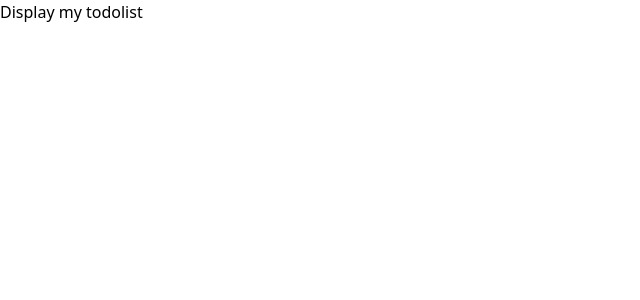
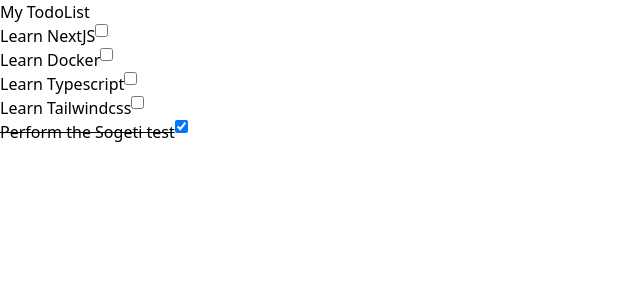
Before and after one commit to LaurentGourouvin/sogeti-test, a React (Create React App) app: page / in a window 1280 px wide. Shown: the top 300 px of the page, without its empty margins (0-640 px from the left). Built offline with nearby package versions, Linux system fonts and the light colour scheme.

Commit message:
(features) Change a TODO state As a user i would like to change a todo state by checking a 'box'

```diff
--- a/src/components/App.js
+++ b/src/components/App.js
@@ -1,34 +1,11 @@
-// Import deps
-import { useEffect, useState } from "react";
-import { v4 as uuidv4 } from "uuid";
-
 // Import own module
-import dataTodoList from "../data/todolist.json";
-import { Todo } from "./Todo/Todo";
+import { TodoList } from "./TodoList/TodoList";
 
 function App() {
-  // State
-  const [showTodoList, setShowTodoList] = useState(false);
-  const [todosList, setTodosList] = useState([]);
-
-  // Handlers
-  const handleClickShowTodos = () => {
-    setShowTodoList(!showTodoList);
-  };
-
-  // Hooks
-  useEffect(() => {
-    setTodosList(dataTodoList);
-  }, []);
-
-  // Dynamic button
-  const btnText = showTodoList ? "Hide" : "Display";
-
   return (
     <div className="App">
-      <button onClick={handleClickShowTodos}>{btnText} my todolist</button>
-      {showTodoList &&
-        todosList.map((oneTodo) => <Todo key={uuidv4()} {...oneTodo} />)}
+      <h1>My TodoList</h1>
+      <TodoList />
     </div>
   );
 }
--- a/src/components/Todo/Todo.js
+++ b/src/components/Todo/Todo.js
@@ -1,8 +1,21 @@
-export const Todo = ({ id, title, state }) => {
+import { updateTodoList } from "../../utils/utils";
+
+export const Todo = ({ setTodosList, data, id, title, state }) => {
+  const handleChangeCheck = () => {
+    const updateList = updateTodoList(data, id);
+    setTodosList(updateList);
+  };
+
   return (
-    <article>
-      <h2>{title}</h2>
-      <p>{state}</p>
+    <article className="flex flex-row">
+      <h2 className={`${state && "line-through"}`}>{title}</h2>
+      <div className="flex flex-col">
+        {state ? (
+          <input type="checkbox" checked={true} onChange={handleChangeCheck} />
+        ) : (
+          <input type="checkbox" checked={false} onChange={handleChangeCheck} />
+        )}
+      </div>
     </article>
   );
 };
--- /dev/null
+++ b/src/components/TodoList/TodoList.js
@@ -0,0 +1,29 @@
+import { Todo } from "../Todo/Todo";
+import { useEffect, useState } from "react";
+import dataTodoList from "../../data/todolist.json";
+import { sortTodoList } from "../../utils/utils";
+import { v4 as uuidv4 } from "uuid";
+
+export const TodoList = (data) => {
+  const [todosList, setTodosList] = useState([]);
+
+  // Hooks
+  useEffect(() => {
+    setTodosList(sortTodoList(dataTodoList));
+  }, []);
+
+  return (
+    <section>
+      {todosList.map((oneTodo) => (
+        <Todo
+          key={uuidv4()}
+          setTodosList={setTodosList}
+          data={todosList}
+          id={oneTodo.id}
+          title={oneTodo.title}
+          state={oneTodo.state}
+        />
+      ))}
+    </section>
+  );
+};
--- a/src/data/todolist.json
+++ b/src/data/todolist.json
@@ -2,26 +2,26 @@
   {
     "id": 1,
     "title": "Learn NextJS",
-    "state": "In progress"
+    "state": false
   },
   {
     "id": 2,
     "title": "Learn Docker",
-    "state": "In progress"
+    "state": false
   },
   {
     "id": 3,
     "title": "Learn Typescript",
-    "state": "In progress"
+    "state": false
   },
   {
     "id": 4,
     "title": "Perform the Sogeti test",
-    "state": "Done"
+    "state": true
   },
   {
     "id": 5,
-    "title": "Lear, Tailwindcss",
-    "state": "In progress"
+    "title": "Learn Tailwindcss",
+    "state": false
   }
 ]
--- /dev/null
+++ b/src/utils/utils.js
@@ -0,0 +1,24 @@
+// Function to sort the Todos
+export const sortTodoList = (todostList) => {
+  const sortTodosList = todostList.sort((oneTodo) => {
+    if (oneTodo.state) return 0;
+    if (!oneTodo.state) return -1;
+    return 0;
+  });
+  return sortTodosList;
+};
+
+// Function to update the Todos
+export const updateTodoList = (todostList, idTodoToUpdate) => {
+  const { id, title, state } = todostList.filter(
+    (todo) => todo.id === idTodoToUpdate
+  )[0];
+
+  const updateTodoList = todostList.filter(
+    (todo) => todo.id !== idTodoToUpdate
+  );
+  updateTodoList.push({ id, title, state: !state });
+  console.log("update de la todoList", updateTodoList);
+
+  return sortTodoList(updateTodoList);
+};
```
